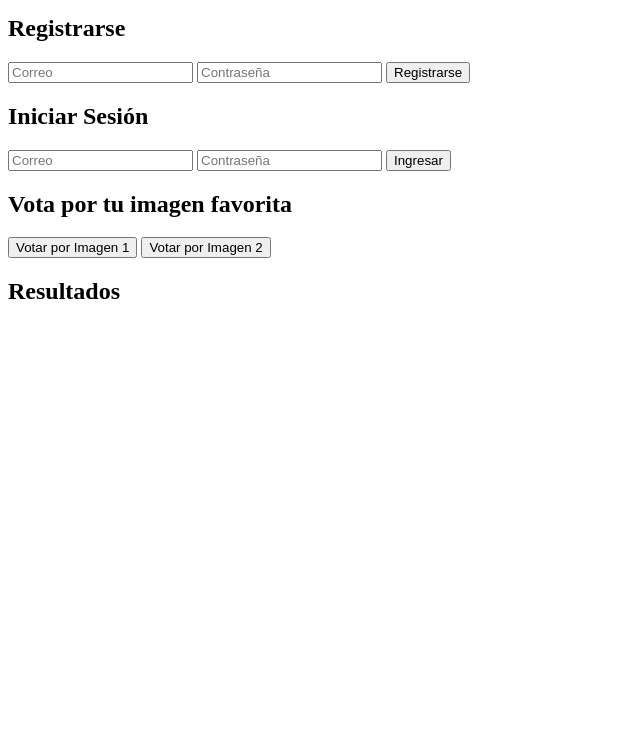
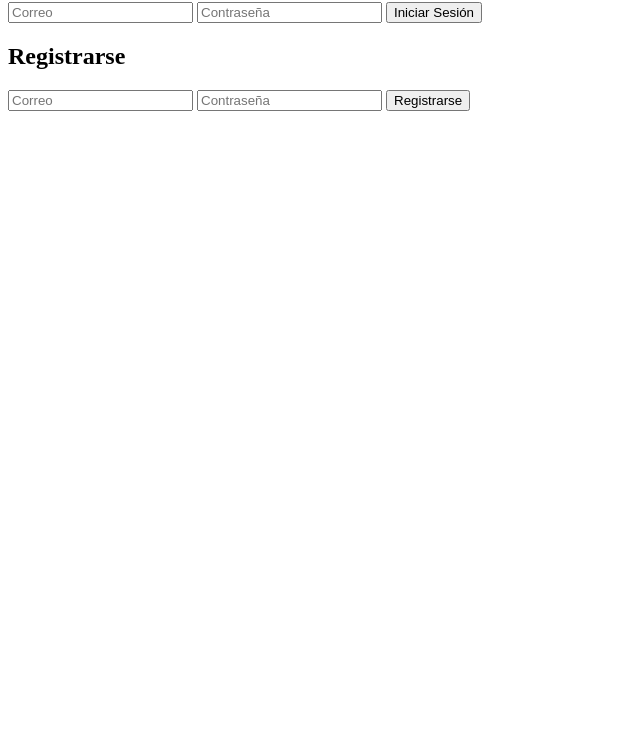
Before and after one commit to Hectorcito69/Hectorcito.git.io, a plain HTML site: page index.html in a window 1280 px wide. Shown: the part 65-800 px from the top of the page, without its empty margins (0-640 px from the left). Drawn offline with Linux system fonts and the light colour scheme; no server answers.

Commit message:
Update index.html

```diff
--- a/index.html
+++ b/index.html
@@ -3,35 +3,21 @@
 <head>
     <meta charset="UTF-8">
     <meta name="viewport" content="width=device-width, initial-scale=1.0">
-    <title>Sistema de Votación</title>
-    <script defer type="module" src="script.js"></script>
+    <title>Login</title>
 </head>
 <body>
-    <h1>Votación de Imágenes</h1>
-
+    <h2>Iniciar Sesión</h2>
+    <input type="email" id="email" placeholder="Correo">
+    <input type="password" id="password" placeholder="Contraseña">
+    <button onclick="login()">Iniciar Sesión</button>
 
     <h2>Registrarse</h2>
-    <form id="registro">
-        <input type="email" id="email" placeholder="Correo" required>
-        <input type="password" id="password" placeholder="Contraseña" required>
-        <button type="submit">Registrarse</button>
-    </form>
+    <input type="email" id="regEmail" placeholder="Correo">
+    <input type="password" id="regPassword" placeholder="Contraseña">
+    <button onclick="register()">Registrarse</button>
 
-
-    <h2>Iniciar Sesión</h2>
-    <form id="login">
-        <input type="email" id="loginEmail" placeholder="Correo" required>
-        <input type="password" id="loginPassword" placeholder="Contraseña" required>
-        <button type="submit">Ingresar</button>
-    </form>
-
-
-    <h2>Vota por tu imagen favorita</h2>
-    <button onclick="votar('imagen1')">Votar por Imagen 1</button>
-    <button onclick="votar('imagen2')">Votar por Imagen 2</button>
-
-
-    <h2>Resultados</h2>
-    <pre id="resultados"></pre>
+    <script src="https://www.gstatic.com/firebasejs/9.6.1/firebase-app.js"></script>
+    <script src="https://www.gstatic.com/firebasejs/9.6.1/firebase-auth.js"></script>
+    <script src="script.js"></script>
 </body>
 </html>
```
